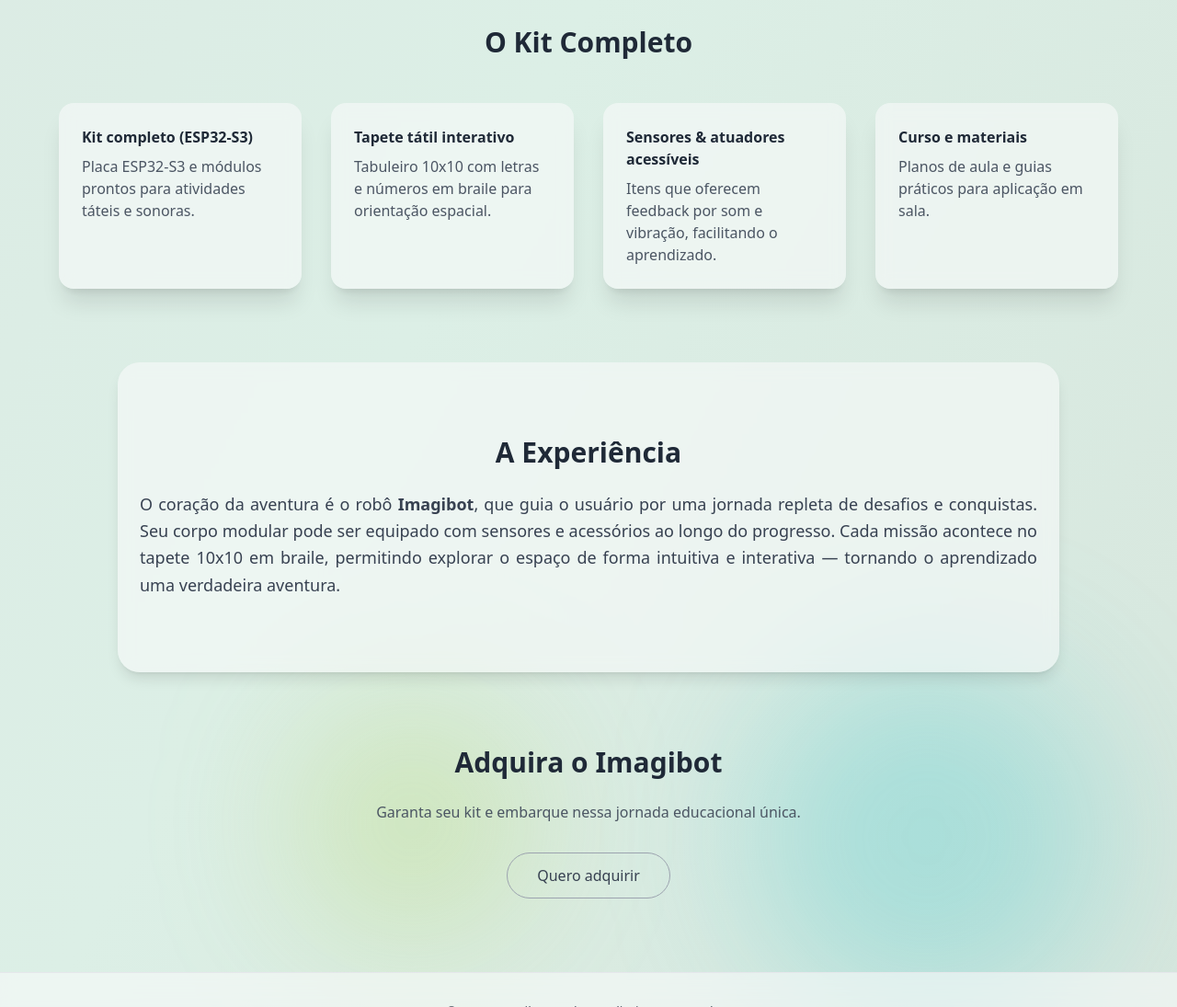
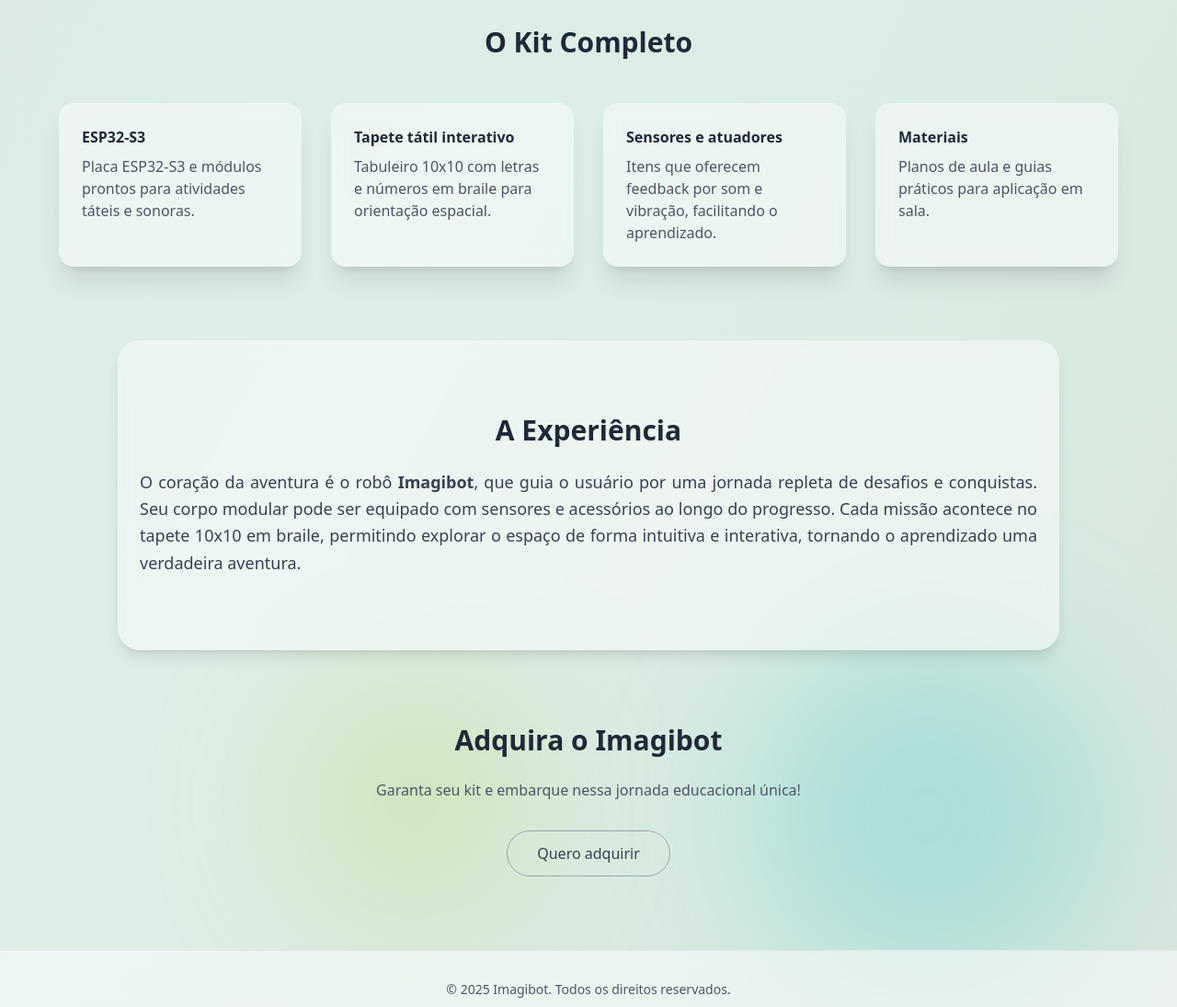
Before and after one commit to mg4briela/imagibot, a plain HTML site: page index.html in a window 1280 px wide. Shown: the part 1160-2255 px from the top of the page at 92% size. Drawn offline with nearby package versions, Linux system fonts and the light colour scheme.

Commit message:
alterações no texto

```diff
--- a/index.html
+++ b/index.html
@@ -73,7 +73,7 @@
       <h3 class="text-3xl font-bold mb-12 text-center">O Kit Completo</h3>
       <div class="grid gap-8 md:grid-cols-2 lg:grid-cols-4">
         <div class="bg-gray-50/60 backdrop-blur border border-transparent rounded-2xl p-6 shadow-xl hover:shadow-2xl transition">
-          <h4 class="font-semibold mb-2">Kit completo (ESP32-S3)</h4>
+          <h4 class="font-semibold mb-2">ESP32-S3</h4>
           <p class="text-gray-600">Placa ESP32-S3 e módulos prontos para atividades táteis e sonoras.</p>
         </div>
         <div class="bg-gray-50/60 backdrop-blur border border-transparent rounded-2xl p-6 shadow-xl hover:shadow-2xl transition">
@@ -81,11 +81,11 @@
           <p class="text-gray-600">Tabuleiro 10x10 com letras e números em braile para orientação espacial.</p>
         </div>
         <div class="bg-gray-50/60 backdrop-blur border border-transparent rounded-2xl p-6 shadow-xl hover:shadow-2xl transition">
-          <h4 class="font-semibold mb-2">Sensores & atuadores acessíveis</h4>
+          <h4 class="font-semibold mb-2">Sensores e atuadores</h4>
           <p class="text-gray-600">Itens que oferecem feedback por som e vibração, facilitando o aprendizado.</p>
         </div>
         <div class="bg-gray-50/60 backdrop-blur border border-transparent rounded-2xl p-6 shadow-xl hover:shadow-2xl transition">
-          <h4 class="font-semibold mb-2">Curso e materiais</h4>
+          <h4 class="font-semibold mb-2">Materiais</h4>
           <p class="text-gray-600">Planos de aula e guias práticos para aplicação em sala.</p>
         </div>
       </div>
@@ -98,7 +98,7 @@
     <p class="text-gray-700 leading-relaxed text-lg text-justify">
       O coração da aventura é o robô <strong>Imagibot</strong>, que guia o usuário por uma jornada repleta de desafios e conquistas.
       Seu corpo modular pode ser equipado com sensores e acessórios ao longo do progresso. Cada missão
-      acontece no tapete 10x10 em braile, permitindo explorar o espaço de forma intuitiva e interativa —
+      acontece no tapete 10x10 em braile, permitindo explorar o espaço de forma intuitiva e interativa,
       tornando o aprendizado uma verdadeira aventura.
     </p>
   </section>
@@ -106,7 +106,7 @@
   <!-- Adquirir -->
   <section id="adquirir" class="py-20 px-6 text-center">
     <h3 class="text-3xl font-bold mb-6">Adquira o Imagibot</h3>
-    <p class="text-gray-600 mb-8">Garanta seu kit e embarque nessa jornada educacional única.</p>
+    <p class="text-gray-600 mb-8">Garanta seu kit e embarque nessa jornada educacional única!</p>
     <a href="https://forms.gle/ev2PuaFR6ihSu7TaA" target="_blank"
        class="inline-block px-8 py-3 rounded-full border border-gray-400 text-gray-700 hover:border-transparent hover:bg-gradient-to-r hover:from-[#0164B1]/30 hover:via-[#1FBEC8]/30 hover:to-[#A6CD38]/30 transition">
       Quero adquirir
```
